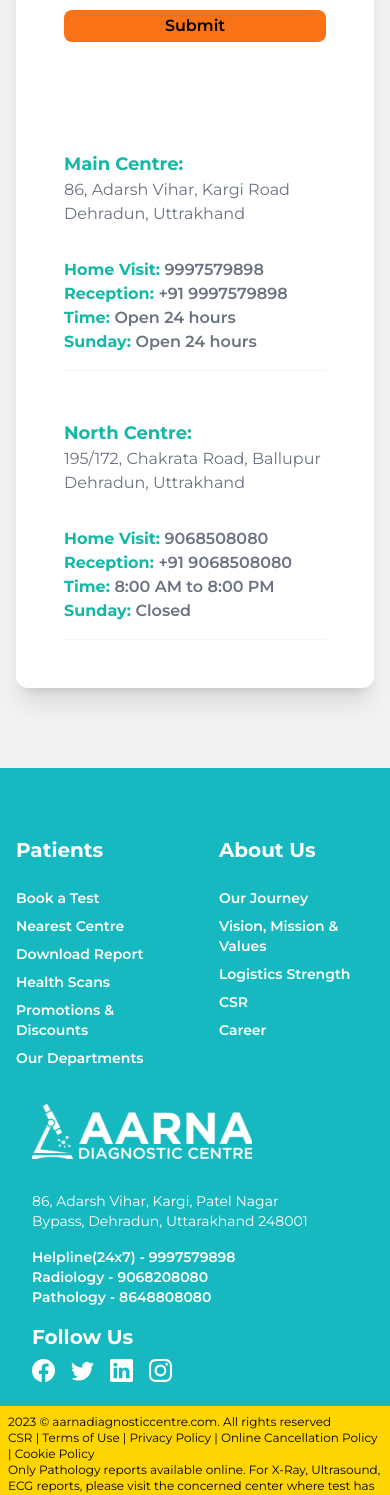
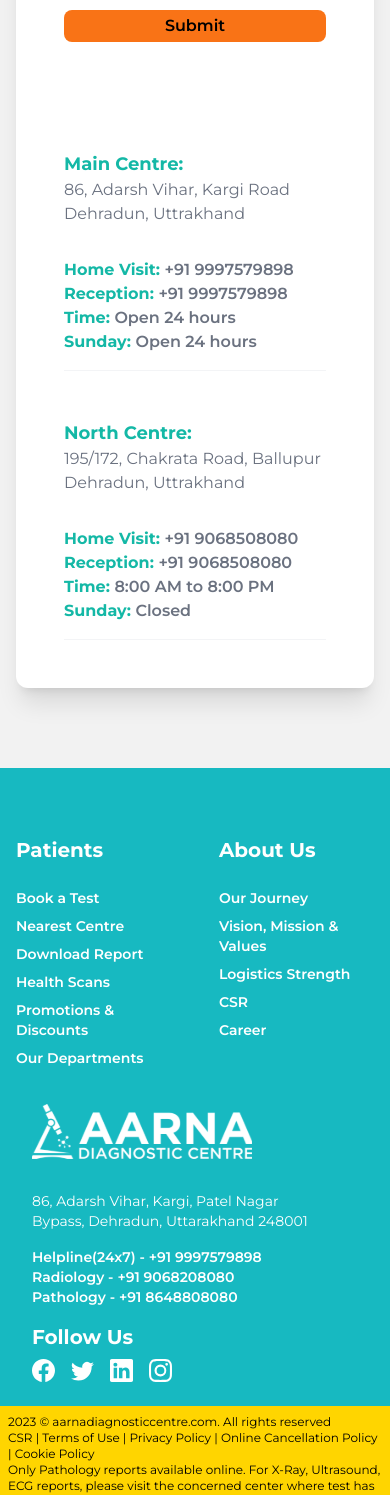
Before and after one commit to Ashish0253/Aarna-2.0, a Next.js app: page /contact-us in a window 390 px wide. Shown: the part 1212-2707 px from the top of the page. Built offline with nearby package versions, Linux system fonts and the light colour scheme.

Commit message:
+91 added in mobile number

```diff
--- a/components/layout/footer.js
+++ b/components/layout/footer.js
@@ -41,13 +41,13 @@
             </div>
             <div className="px-4 text-sm font-semibold">
               <p>
-                Helpline(24x7) - <a href="tel:9997579898">9997579898</a>
+                Helpline(24x7) - <a href="tel:9997579898">+91 9997579898</a>
               </p>
               <p>
-                Radiology - <a href="tel:9068208080">9068208080</a>
+                Radiology - <a href="tel:9068208080">+91 9068208080</a>
               </p>
               <p>
-                Pathology - <a href="tel:8648808080">8648808080</a>
+                Pathology - <a href="tel:8648808080">+91 8648808080</a>
               </p>
             </div>
           </div>
--- a/pages/contact-us.js
+++ b/pages/contact-us.js
@@ -245,7 +245,7 @@
               <h1 className="text-teal-500 font-bold text-md pt-8">
                 Home Visit:{" "}
                 <span className="text-md text-gray-500 font-semibold">
-                  9997579898
+                  +91 9997579898
                 </span>
               </h1>
               <h1 className="text-teal-500 font-bold text-md ">
@@ -279,7 +279,7 @@
               <h1 className="text-teal-500 font-bold text-md pt-8">
                 Home Visit:{" "}
                 <span className="text-md text-gray-500 font-semibold">
-                  9068508080
+                  +91 9068508080
                 </span>
               </h1>
               <h1 className="text-teal-500 font-bold text-md ">
```
